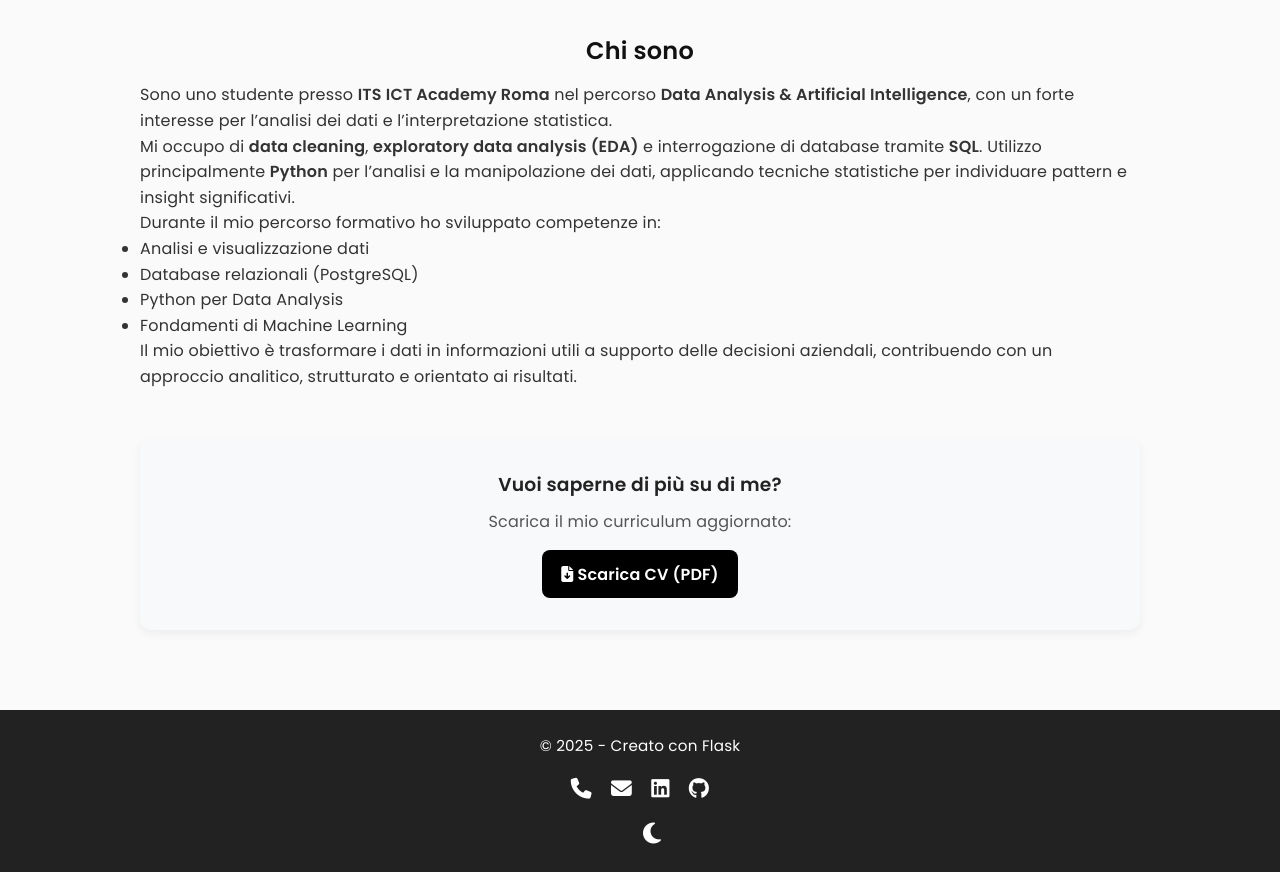
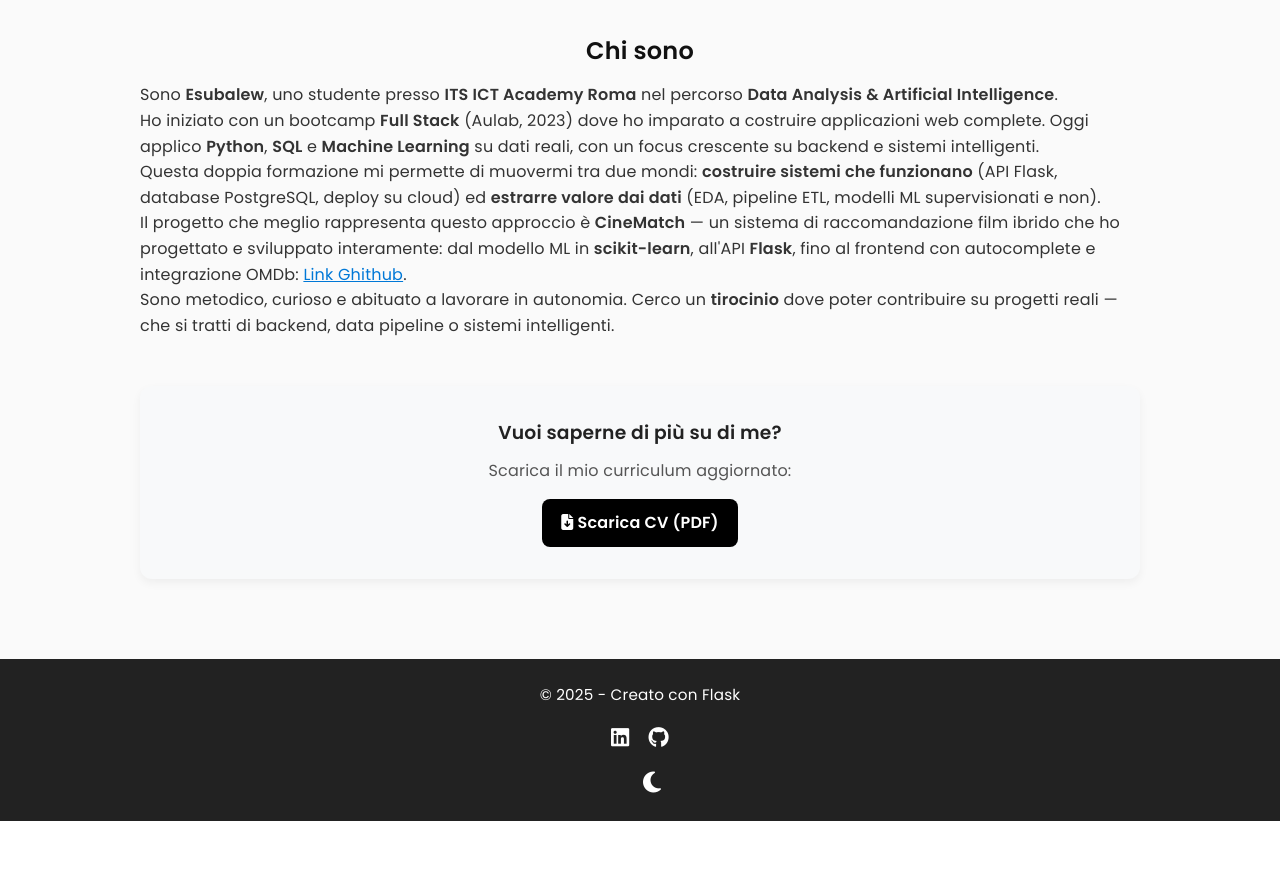
Before and after one commit to Esu-gra/flask_portfolio, a Flask app: page /about in a window 1280 px wide. Shown: the part 101-973 px from the top of the page. After the commit the page ends 922 px from the top, so only its background shows below. Run offline with Flask 3, Linux system fonts and the light colour scheme.

Commit message:
Aggiornamento del profilo

```diff
--- a/templates/about.html
+++ b/templates/about.html
@@ -4,40 +4,40 @@
 <h2>Chi sono</h2>
 
 <p>
-Sono uno studente presso <strong>ITS ICT Academy Roma</strong> nel percorso
-<strong>Data Analysis & Artificial Intelligence</strong>, con un forte interesse
-per l’analisi dei dati e l’interpretazione statistica.
+  Sono <strong>Esubalew</strong>, uno studente presso <strong>ITS ICT Academy Roma</strong>
+  nel percorso <strong>Data Analysis & Artificial Intelligence</strong>.
 </p>
 
 <p>
-Mi occupo di <strong>data cleaning</strong>, <strong>exploratory data analysis (EDA)</strong>
-e interrogazione di database tramite <strong>SQL</strong>.
-Utilizzo principalmente <strong>Python</strong> per l’analisi e la manipolazione dei dati,
-applicando tecniche statistiche per individuare pattern e insight significativi.
+  Ho iniziato con un bootcamp <strong>Full Stack</strong> (Aulab, 2023) dove ho imparato
+  a costruire applicazioni web complete. Oggi applico <strong>Python</strong>, <strong>SQL</strong>
+  e <strong>Machine Learning</strong> su dati reali, con un focus crescente su backend e sistemi intelligenti.
 </p>
 
 <p>
-Durante il mio percorso formativo ho sviluppato competenze in:
+  Questa doppia formazione mi permette di muovermi tra due mondi:
+  <strong>costruire sistemi che funzionano</strong> (API Flask, database PostgreSQL, deploy su cloud)
+  ed <strong>estrarre valore dai dati</strong> (EDA, pipeline ETL, modelli ML supervisionati e non).
 </p>
 
-<ul>
-  <li>Analisi e visualizzazione dati</li>
-  <li>Database relazionali (PostgreSQL)</li>
-  <li>Python per Data Analysis</li>
-  <li>Fondamenti di Machine Learning</li>
-</ul>
+<p>
+  Il progetto che meglio rappresenta questo approccio è <strong>CineMatch</strong> —
+  un sistema di raccomandazione film ibrido che ho progettato e sviluppato interamente:
+  dal modello ML in <strong>scikit-learn</strong>, all'API <strong>Flask</strong>,
+  fino al frontend con autocomplete e integrazione OMDb:
+<a href="https://github.com/Esu-gra/movie_recommender">Link Ghithub</a>.</p>
 
 <p>
-Il mio obiettivo è trasformare i dati in informazioni utili a supporto
-delle decisioni aziendali, contribuendo con un approccio analitico,
-strutturato e orientato ai risultati.
+  Sono metodico, curioso e abituato a lavorare in autonomia.
+  Cerco un <strong>tirocinio</strong> dove poter contribuire su progetti reali —
+  che si tratti di backend, data pipeline o sistemi intelligenti.
 </p>
 
 <section class="cv-download">
   <h3>Vuoi saperne di più su di me?</h3>
   <p>Scarica il mio curriculum aggiornato:</p>
 
-  <a href="{{ url_for('static', filename='files/CV_Esubalew_Grappasonni_Data.pdf') }}"
+  <a href="{{ url_for('static', filename='files/CV_Esubalew_Grappasonni_2026.pdf') }}"
      class="btn-primary"
      download>
      <i class="fa-solid fa-file-arrow-down"></i> Scarica CV (PDF)
--- a/templates/base.html
+++ b/templates/base.html
@@ -98,12 +98,12 @@
 
         <!-- 🔹 Contatti Social -->
         <div class="footer-contacts">
-            <a href="tel:+393925556443" title="Chiama">
+            <!-- <a href="tel:+393925556443" title="Chiama">
                 <i class="fas fa-phone"></i>
             </a>
             <a href="mailto:esubalewgrappasonni@gmail.com" title="Email">
                 <i class="fas fa-envelope"></i>
-            </a>
+            </a> -->
             <a href="https://www.linkedin.com/in/esubalew-grappasonni-web-developer" target="_blank" title="LinkedIn">
                 <i class="fab fa-linkedin"></i>
             </a>
@@ -134,7 +134,7 @@
     btn.querySelector("i").classList.toggle("fa-bars");
     btn.querySelector("i").classList.toggle("fa-xmark");
 
-    // 👇 nasconde o mostra il logo quando il menu è attivo
+    //  nasconde o mostra il logo quando il menu è attivo
     logo.classList.toggle("hidden-logo");
   });
 
--- a/templates/skills.html
+++ b/templates/skills.html
@@ -42,8 +42,8 @@
                 ('pandas', 'Pandas', 80),
                 ('numpy', 'NumPy', 80),
                 ('matplotlib', 'Matplotlib / Seaborn', 75),
-                ('scikitlearn', 'Scikit-learn', 70),
-                ('keras', 'Keras / TensorFlow', 65),
+                ('scikitlearn', 'Scikit-learn', 45),
+                ('keras', 'Keras / TensorFlow', 40),
                 ('jupyter', 'Jupyter Notebook', 85)
             ] %}
             {% for icon, name, level in data %}
```
Also changed, not shown: 2 other files.
